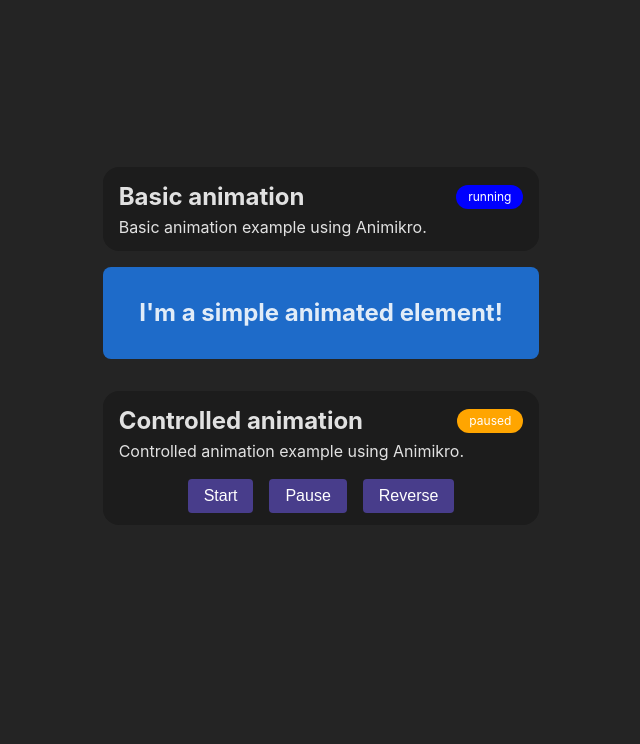
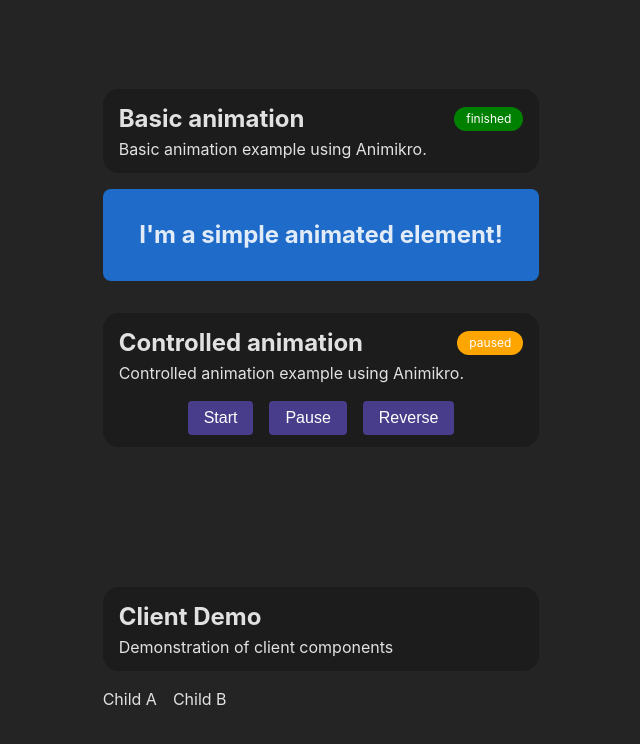
Before and after one commit to cristianloghin/animikro, a React (Vite) app: page / in a window 1280 px wide. Shown: the top 744 px of the page, without its empty margins (319-959 px from the left). Built offline with nearby package versions, Linux system fonts and the light colour scheme.

Commit message:
Example updates

```diff
--- a/src/App.tsx
+++ b/src/App.tsx
@@ -2,6 +2,7 @@ import { Basic } from "./examples/Basic";
 // import { Test } from "./Test";
 import "./App.css";
 import { Controlled } from "./examples/Controlled";
+import { ClientDemo } from "./examples/Client";
 // import { Layout } from "./examples/Sidebar/Layout";
 
 function App() {
@@ -9,6 +10,7 @@ function App() {
     <div style={{ display: "flex", flexDirection: "column", gap: "2rem" }}>
       <Basic />
       <Controlled />
+      <ClientDemo />
       {/* <Test />
       <h2>Sidebar</h2>
       <Layout /> */}
--- a/src/components/Header.tsx
+++ b/src/components/Header.tsx
@@ -8,7 +8,7 @@ export const Header = ({
 }: {
   children?: React.ReactNode;
   title: string;
-  playState: string;
+  playState?: string;
   description: string;
 }) => {
   return (
@@ -28,7 +28,7 @@ export const Header = ({
         }}
       >
         <h2 style={{ padding: 0, margin: 0 }}>{title}</h2>
-        <StatePill state={playState} />
+        {playState && <StatePill state={playState} />}
       </div>
       <p style={{ padding: 0, margin: 0, textAlign: "left" }}>{description}</p>
       {children && <div>{children}</div>}
--- /dev/null
+++ b/src/examples/Client/index.tsx
@@ -0,0 +1,24 @@
+import { Header } from "../../components/Header";
+
+export const ClientDemo = () => {
+  return (
+    <div>
+      <Header
+        title="Client Demo"
+        description="Demonstration of client components"
+      />
+      <div style={{ display: "flex", gap: "1rem" }}>
+        <ChildA />
+        <ChildB />
+      </div>
+    </div>
+  );
+};
+
+const ChildA = () => {
+  return <div>Child A</div>;
+};
+
+const ChildB = () => {
+  return <div>Child B</div>;
+};
```
